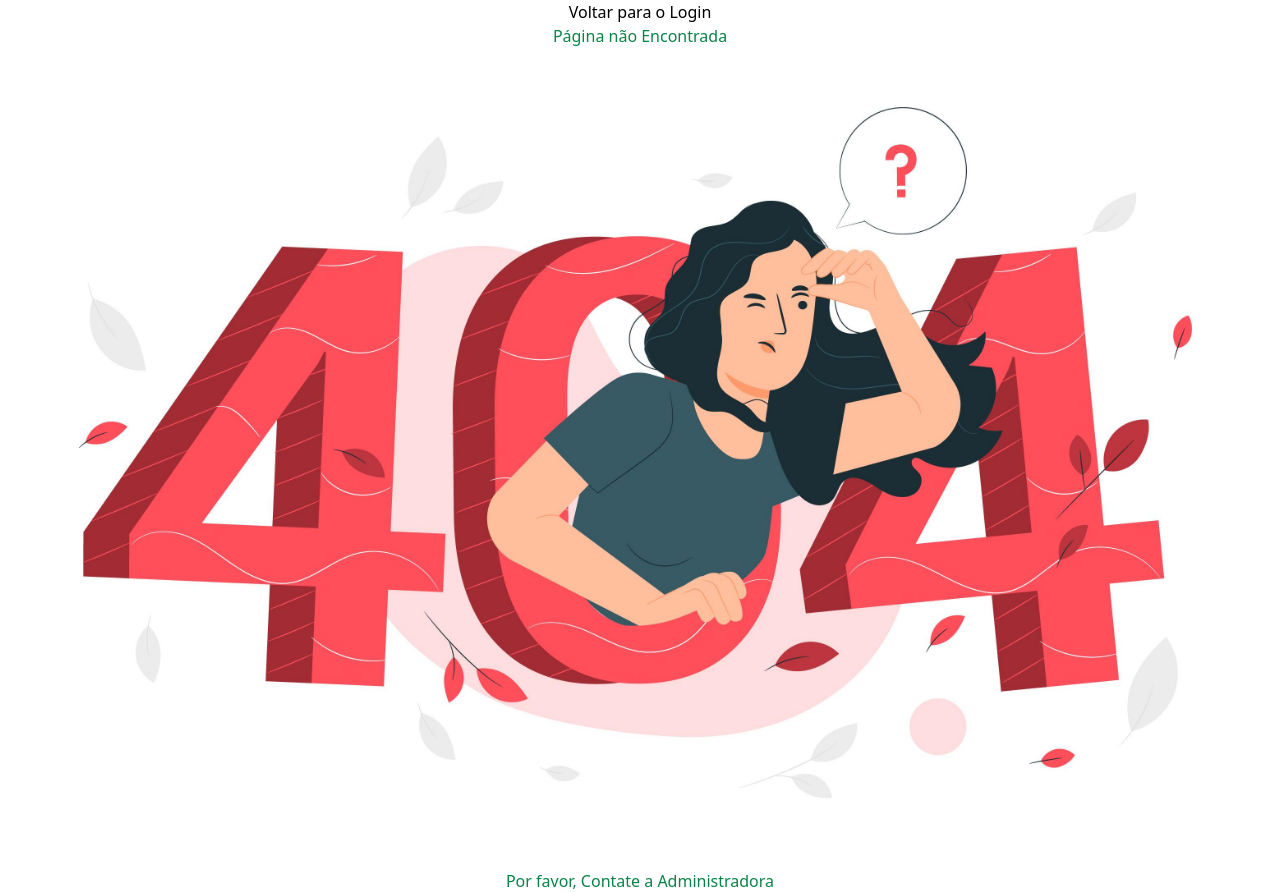
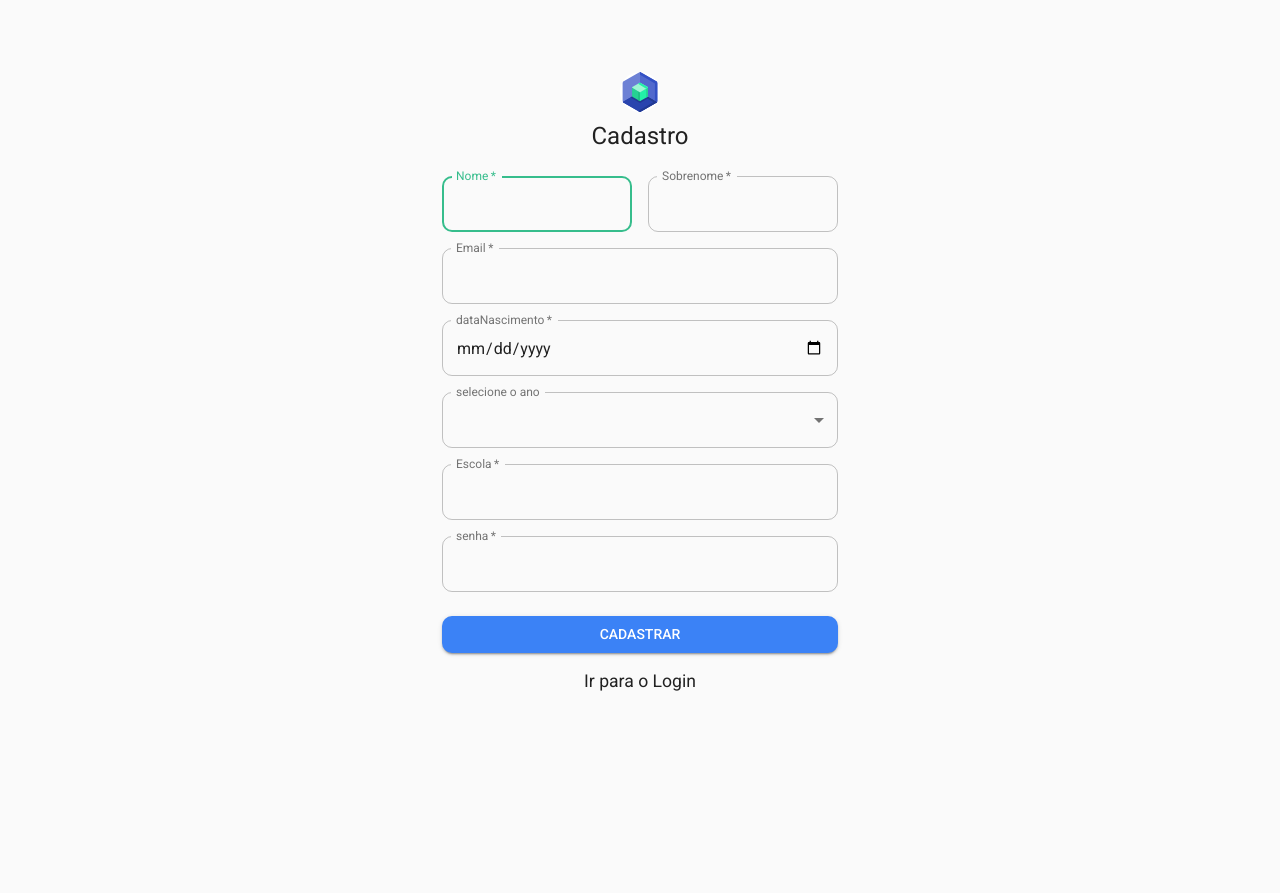
Before and after one commit to Emmaanuelle/ProjetoMageoReact, a React (Create React App) app: page /cadastroUsuario in a window 1280 px wide. After the commit the page ends 800 px from the top, so only its background shows below. Built offline with nearby package versions, Linux system fonts and the light colour scheme.

Commit message:
Alterando as rotas do usuario e do adminitrador de login e cadastro.

```diff
--- a/src/pages/CadastroAdmin/index.js
+++ b/src/pages/CadastroAdmin/index.js
@@ -172,8 +172,8 @@ export default function CadastroAdmin() {
             Cadastrar
           </Button>
           <Grid container justify="center" alignItems="center">
-              <Link to='/'>
-                Ir para o login
+              <Link to='/loginAdmin'>
+                Ir para o Login
               </Link>
           </Grid>
         </form>
--- a/src/pages/Cadastro/index.js
+++ b/src/pages/CadastroUsuario/index.js
@@ -40,7 +40,7 @@ const useStyles = makeStyles((theme) => ({
   }
 }));
 
-export default function Cadastro() {
+export default function CadastroUsuario() {
   const classes = useStyles();
   const [nome, setNome] = useState("");
   const [sobrenome, setSobrenome] = useState("");
@@ -206,8 +206,8 @@ export default function Cadastro() {
             Cadastrar
           </Button>
           <Grid container justify="center" alignItems="center">
-              <Link to='/'>
-                Ir para o login
+              <Link to='/loginUsuario'>
+                Ir para o Login
               </Link>
           </Grid>
         </form>
--- a/src/pages/Login/index.js
+++ b/src/pages/LoginAdmin/index.js
@@ -35,7 +35,7 @@ const useStyles = makeStyles((theme) => ({
   },
 }));
 
-export default function Login() {
+export default function LoginAdmin() {
   const classes = useStyles();
   const [email, setEmail] = useState("");
   const [senha, setSenha] = useState("");
@@ -118,7 +118,7 @@ export default function Login() {
             Entrar
           </Button>
           <Grid container justify="center" alignItems="center">
-              <Link to='/cadastro'>
+              <Link to='/cadastroAdmin'>
                 Fazer Cadastro
             </Link>
           </Grid>
--- a/src/pages/LoginUsuario/index.js
+++ b/src/pages/LoginUsuario/index.js
@@ -118,7 +118,7 @@ export default function LoginUsuario() {
             Entrar
           </Button>
           <Grid container justify="center" alignItems="center">
-              <Link to='/cadastro'>
+              <Link to='/cadastroUsuario'>
                 Fazer Cadastro
             </Link>
           </Grid>
--- a/src/pages/PaginaInicial/index.js
+++ b/src/pages/PaginaInicial/index.js
@@ -69,7 +69,7 @@ export default function PaginaInicial() {
                  Estudante
           </Button>
           </Link>
-          <Link to='/login'>
+          <Link to='/loginAdmin'>
 
           <Button
             type="submit"
--- a/src/routes.js
+++ b/src/routes.js
@@ -3,10 +3,10 @@ import { BrowserRouter, Route, Switch, Redirect, Router } from "react-router-dom
 import Ajuda from "./pages/Ajuda";
 import Sobre from "./pages/Sobre";
 import ExploreMais from "./pages/ExploreMais";
-import Cadastro from "./pages/Cadastro";
+import CadastroUsuario from "./pages/CadastroUsuario";
 import Home from "./pages/Home";
 import Ranking from "./pages/Ranking";
-import Login from "./pages/Login";
+import LoginAdmin from "./pages/LoginAdmin";
 import Perfil from "./pages/Perfil";
 import Questao from "./pages/Questoes";
 import Quiz from "./pages/Quiz";
@@ -38,10 +38,11 @@ const Routes = () => (
     <Switch>
 
 
-      <Route path="/login" component={Login} />
+
       <Route exact path="/" component={PaginaInicial} />
       <Route path="/loginUsuario" component={LoginUsuario}/>
-      <Route path="/cadastro" component={Cadastro} />
+      <Route path="/cadastroUsuario" component={CadastroUsuario} />
+      <Route path="/loginAdmin" component={LoginAdmin} />
       <Route path="/cadastroAdmin" component={CadastroAdmin}/>
       <PrivateRoute path="/quiz2" component={QuizReserva} />
       <PrivateRoute path="/quiz" component={Quiz}/>
```
Also changed, not shown: 1 other file (tests, documents, lock files or other folders).
